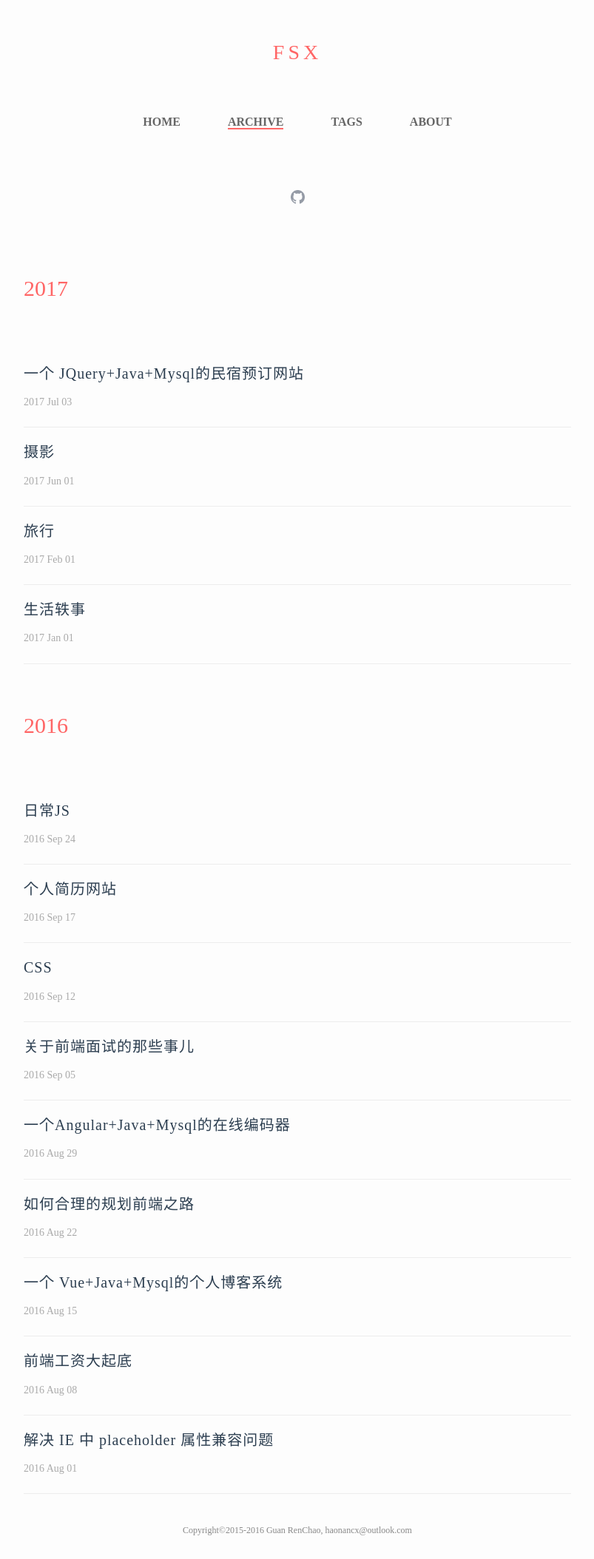
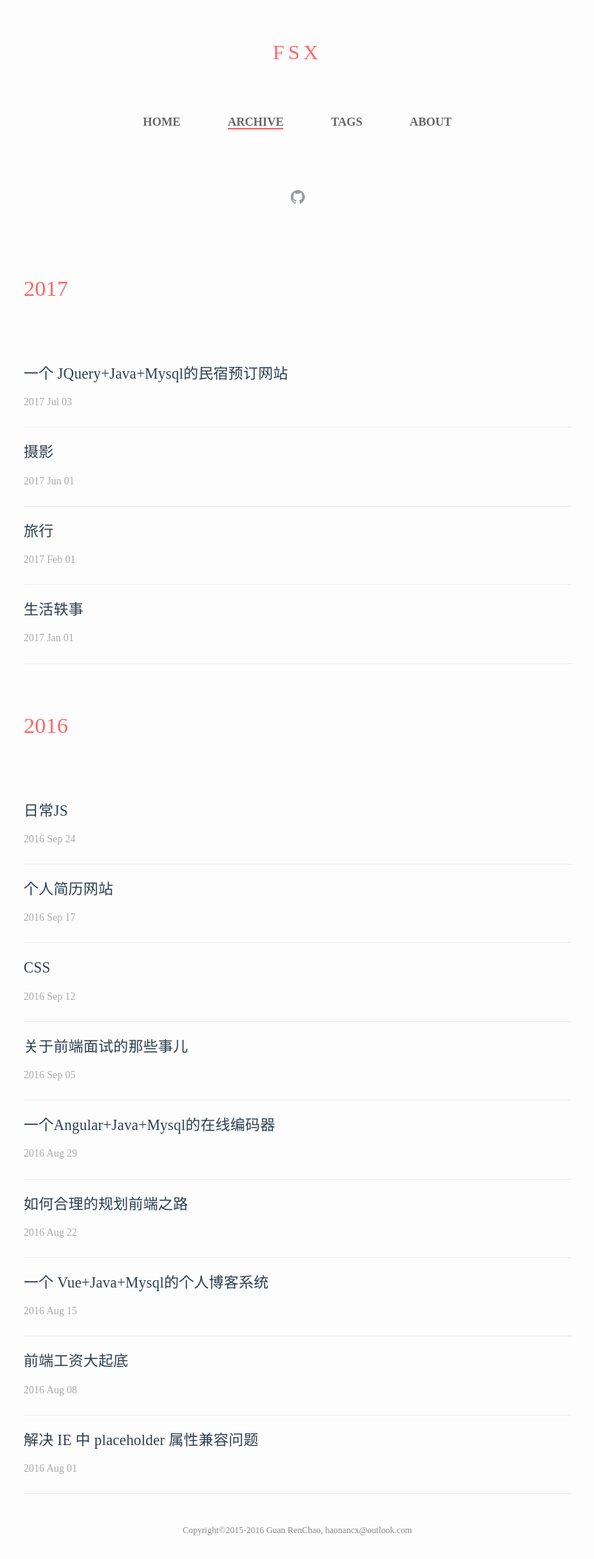
Before and after one commit to xtd420/Haonancx.github.io, a Jekyll site: the page built from archive.html, in a window 1280 px wide. Shown: the whole page at 74% size, without its empty margins (238-1041 px from the left). Built offline with Jekyll 4.4.1, drawn with Linux system fonts in a browser that asks for light colours; Markdown is read by kramdown in place of the engine named in the settings.

Commit message:
changes css styles

```diff
--- a/_sass/_layout.scss
+++ b/_sass/_layout.scss
@@ -223,7 +223,7 @@ a:hover {
 .well ul a {
     font-size: 20px;
     display: inline-block;
-    letter-spacing: 1px;
+    letter-spacing: 0.2px;
 }
 .well ul a:hover {
     color: #f66;
```
